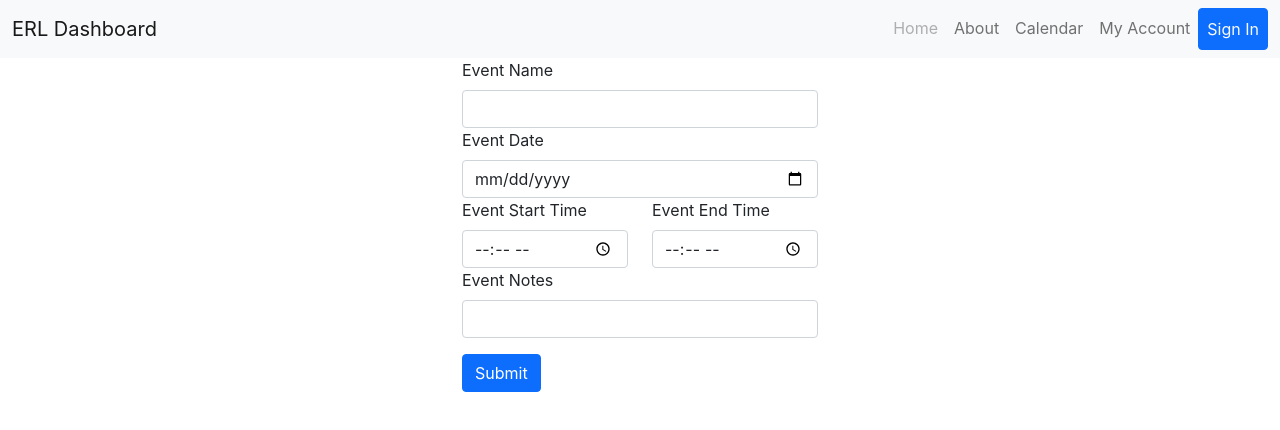
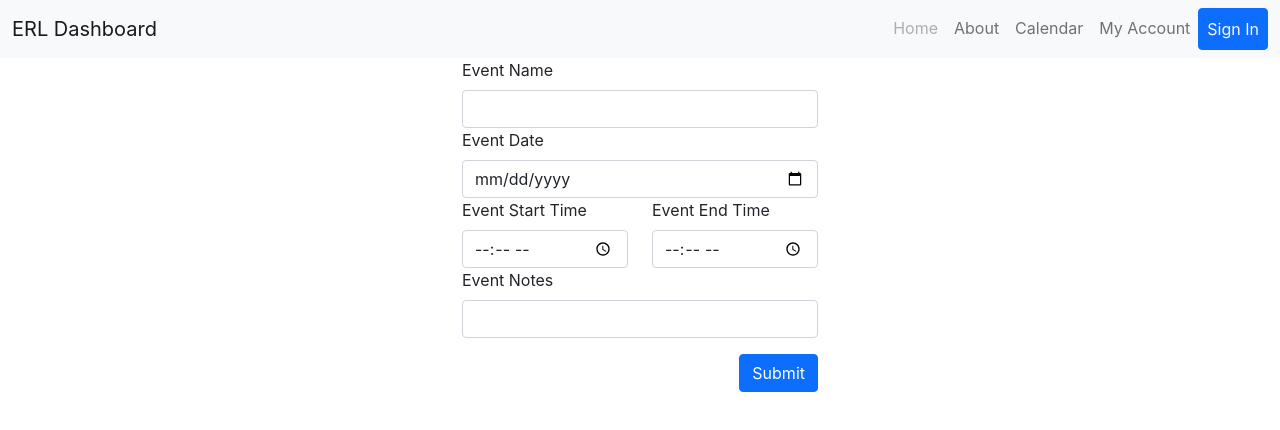
Before and after one commit to matthew-talamantes/erl-dashboard, a React (Create React App) app: page /addEvent in a window 1280 px wide. Shown: the top 430 px of the page. Built offline with nearby package versions, Linux system fonts and the light colour scheme; data requests are answered from the project's data file.

Commit message:
Add More styling

```diff
--- a/src/components/AddEvent.js
+++ b/src/components/AddEvent.js
@@ -52,7 +52,7 @@ const AddEvent = () => {
                     </Row>
                 </Form.Group>
                 <Row className='justify-content-md-center'>
-                    <Col sm md='4' className='justify-content-center'>
+                    <Col sm md='4' className='d-flex justify-content-end'>
                         <Button type='submit'>Submit</Button>
                     </Col>
                 </Row>
```
